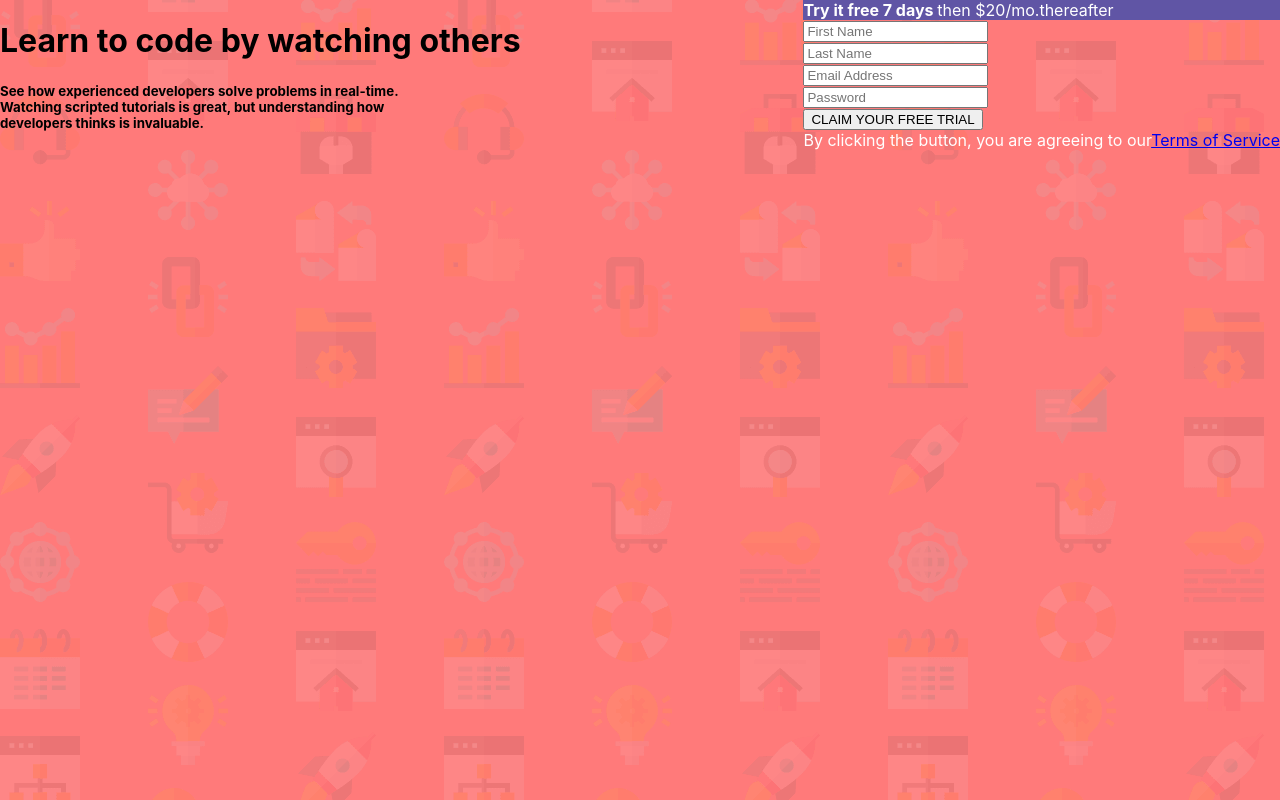
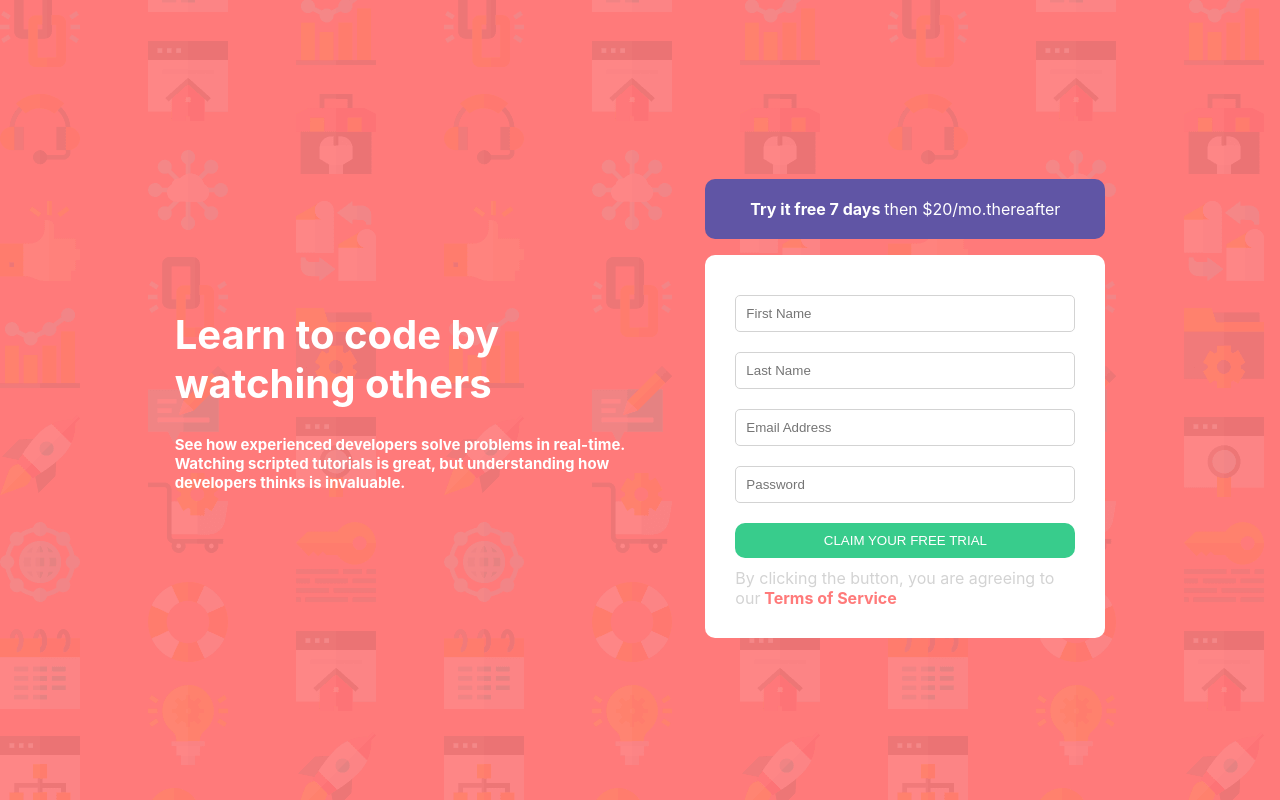
Before and after one commit to FS-Study/React-Practice, a React (Create React App) app: page / in a window 1280 px wide. Built offline with nearby package versions, Linux system fonts and the light colour scheme.

Commit message:
[#6] CSS 스타일 추가

```diff
--- a/src/components/Main/Description.js
+++ b/src/components/Main/Description.js
@@ -1,7 +1,11 @@
+import classes from "./Description.module.css";
+
 const Description = () => {
   return (
-    <div>
-      <h1>Learn to code by watching others</h1>
+    <div className={classes.description}>
+      <h1>
+        Learn to code by <br /> watching others
+      </h1>
       <h5>
         See how experienced developers solve problems in real-time.
         <br />
--- a/src/components/Main/Description.module.css
+++ b/src/components/Main/Description.module.css
@@ -0,0 +1,17 @@
+.description {
+  margin: 20px;
+  padding: 20px;
+}
+
+h1,
+h5 {
+  color: white;
+}
+
+h1 {
+  font-size: 40px;
+}
+
+h5 {
+  font-size: 15px;
+}
--- a/src/components/Main/Main.module.css
+++ b/src/components/Main/Main.module.css
@@ -4,5 +4,6 @@
   width: 100vw;
   height: 100vh;
   display: flex;
-  justify-content: space-between;
+  justify-content: center;
+  align-items: center;
 }
--- a/src/components/Main/SignUp.js
+++ b/src/components/Main/SignUp.js
@@ -2,11 +2,11 @@ import classes from "./SignUp.module.css";
 
 const SignUp = () => {
   return (
-    <div>
-      <div className={classes.trial}>
+    <div className={classes.signup}>
+      <p className={classes.trial}>
         <span className={classes.bold}>Try it free 7 days </span>
         <span>then $20/mo.thereafter</span>
-      </div>
+      </p>
       <form className={classes.auth}>
         <div>
           <input type="text" placeholder="First Name"></input>
@@ -21,11 +21,13 @@ const SignUp = () => {
           <input type="Password" placeholder="Password"></input>
         </div>
         <button>CLAIM YOUR FREE TRIAL</button>
+        <div>
+          <span className={classes.service}>
+            By clicking the button, you are agreeing to our
+          </span>
+          <a href="/"> Terms of Service</a>
+        </div>
       </form>
-      <div>
-        <span>By clicking the button, you are agreeing to our</span>
-        <a href="/">Terms of Service</a>
-      </div>
     </div>
   );
 };
--- a/src/components/Main/SignUp.module.css
+++ b/src/components/Main/SignUp.module.css
@@ -1,5 +1,28 @@
+.signup {
+  margin: 0 20px;
+  padding: 20px;
+  width: 400px;
+}
+
 .trial {
+  width: 100%;
   background-color: hsl(248, 32%, 49%);
+  border-radius: 10px;
+  box-sizing: border-box;
+  padding: 20px;
+  text-align: center;
+}
+
+.auth div input {
+  width: 100%;
+  margin: 10px 0;
+  box-sizing: border-box;
+}
+
+.auth {
+  padding: 30px;
+  background-color: white;
+  border-radius: 10px;
 }
 
 span {
@@ -10,8 +33,28 @@ span {
   font-weight: bold;
 }
 
-.auth {
+input {
+  padding: 10px;
+  border-radius: 5px;
+  border: 1px solid #d3d3d3;
 }
 
-input {
+button {
+  margin: 10px 0;
+  background-color: hsl(154, 59%, 51%);
+  width: 100%;
+  padding: 10px;
+  border: none;
+  color: white;
+  border-radius: 10px;
 }
+
+a {
+  color: hsl(360, 100%, 74%);
+  text-decoration: none;
+  font-weight: bold;
+}
+
+.service {
+  color: #d3d3d3;
+}
```
